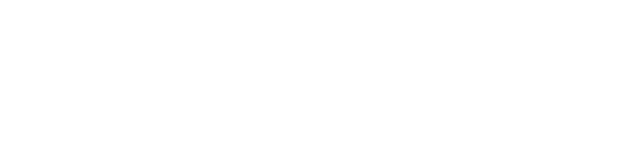
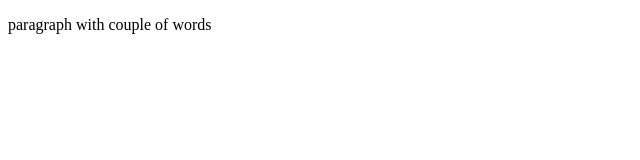
Before and after one commit to andriishtyka/goit-markup-hw-01, a plain HTML site: page index.html in a window 1280 px wide. Shown: the whole page, without its empty margins (0-640 px from the left). Drawn offline with Linux system fonts and the light colour scheme.

Commit message:
minor cnages

```diff
--- a/index.html
+++ b/index.html
@@ -5,5 +5,7 @@
     <meta name="viewport" content="width=device-width, initial-scale=1.0" />
     <title>Document</title>
   </head>
-  <body></body>
+  <body>
+    <p>paragraph <span>with</span> couple of words</p>
+  </body>
 </html>
```
